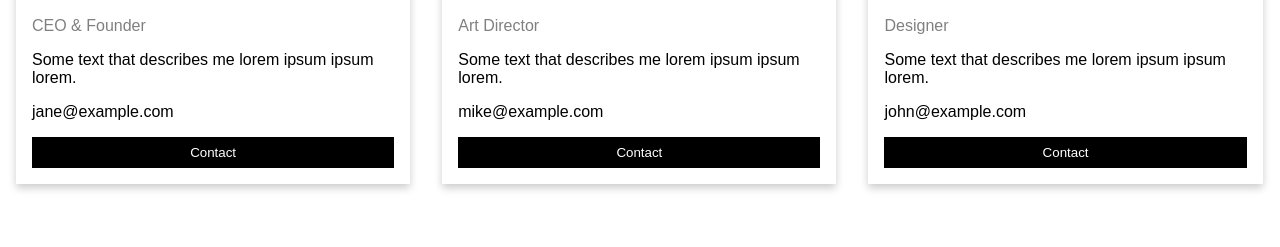
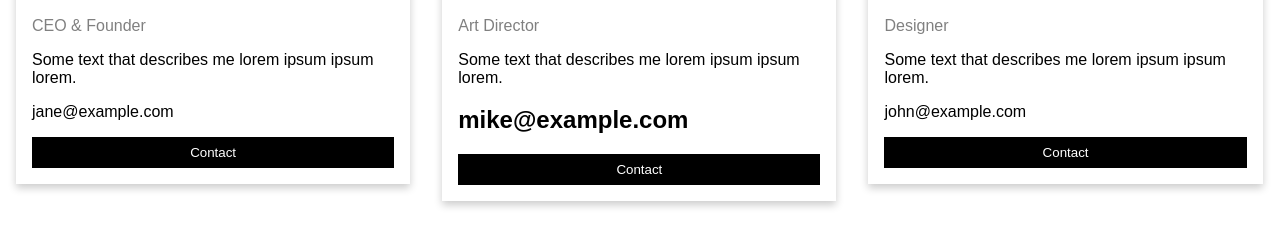
Before and after one commit to DivyagoyalFullStackFred/gitbook-clone, a plain HTML site: page index.html in a window 1280 px wide. Shown: the part 393-640 px from the top of the page. Drawn offline with Linux system fonts and the light colour scheme.

Commit message:
save-changes-done

```diff
--- a/index.html
+++ b/index.html
@@ -103,7 +103,7 @@ html {
         <h2>Mike Ross</h2>
         <p class="title">Art Director</p>
         <p>Some text that describes me lorem ipsum ipsum lorem.</p>
-        <p>mike@example.com</p>
+        <h2>mike@example.com</h2>
         <p><button class="button">Contact</button></p>
       </div>
     </div>
```
